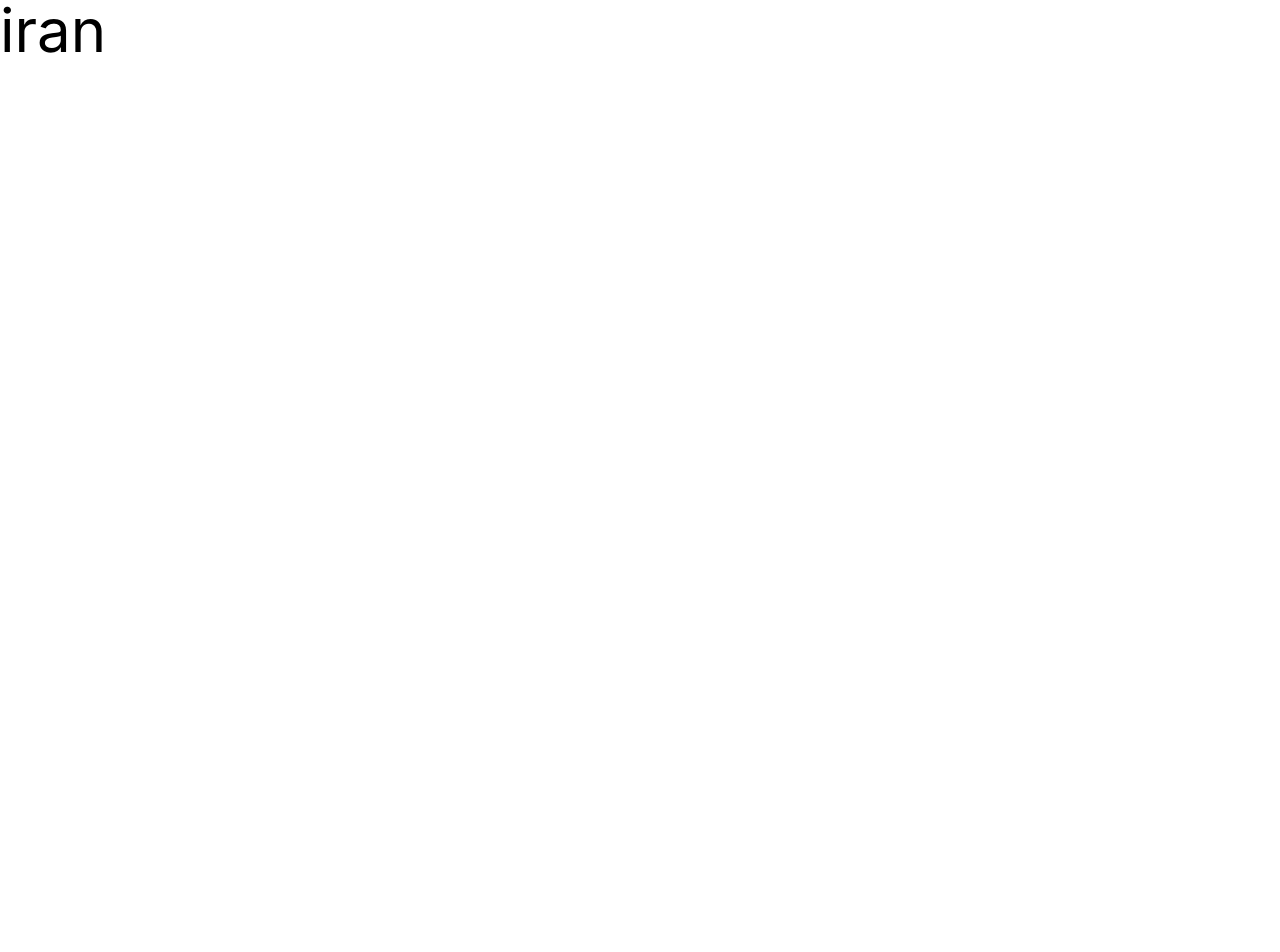
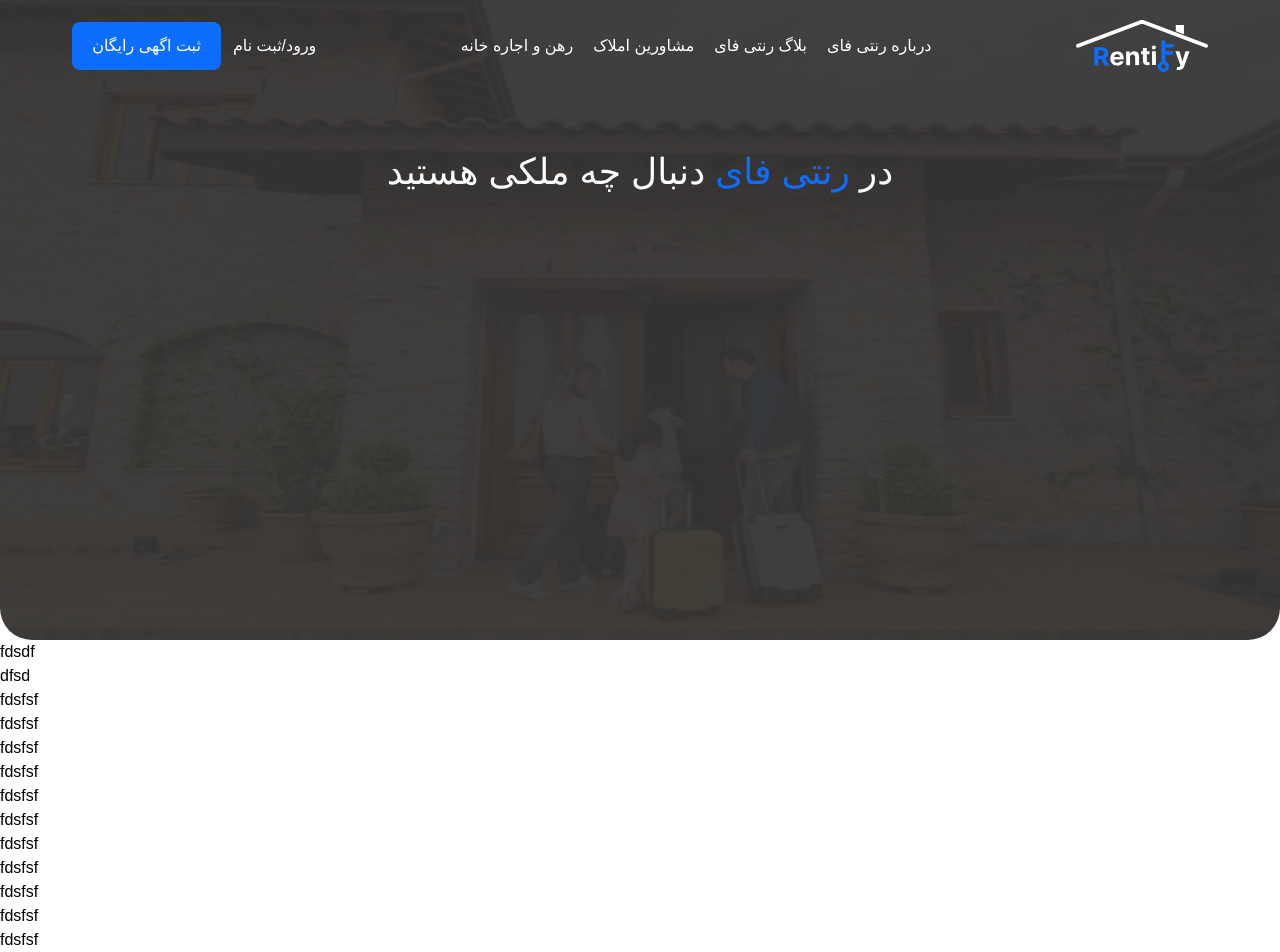
Before and after one commit to Parsa-Barouz/Rentify-Rent-Home-Community, a React (Vite) app: page / in a window 1280 px wide. Shown: the top 952 px of the page. Before the commit the page ends 800 px from the top, so only its background shows below. Built offline with nearby package versions, Linux system fonts and the light colour scheme; a small style sheet from the web is missing.

Commit message:
Update Header

```diff
--- a/index.html
+++ b/index.html
@@ -4,6 +4,7 @@
     <meta charset="UTF-8" />
     <link rel="icon" type="image/svg+xml" href="/favicon.svg" />
     <meta name="viewport" content="width=device-width, initial-scale=1.0" />
+<link href="https://cdn.jsdelivr.net/gh/rastikerdar/vazirmatn@v33.003/Vazirmatn-font-face.css" rel="stylesheet" type="text/css" />
     <title>rentify</title>
   </head>
   <body>
--- a/package.json
+++ b/package.json
@@ -13,7 +13,8 @@
     "@tailwindcss/vite": "^4.3.1",
     "react": "^19.2.7",
     "react-dom": "^19.2.7",
-    "tailwindcss": "^4.3.1"
+    "tailwindcss": "^4.3.1",
+    "vazirmatn": "^33.0.3"
   },
   "devDependencies": {
     "@eslint/js": "^10.0.1",
--- a/src/App.jsx
+++ b/src/App.jsx
@@ -3,11 +3,15 @@ import reactLogo from './assets/react.svg'
 import viteLogo from './assets/vite.svg'
 import heroImg from './assets/hero.png'
 import './App.css'
-
+import Header from './Header'
 function App() {
   return(
 
-    <div className='text-6xl'>iran</div>
+    <div className='container'>
+
+<Header/>
+
+    </div>
 
   )
 
--- /dev/null
+++ b/src/Header.jsx
@@ -0,0 +1,66 @@
+import React from 'react'
+import img1Family from  './assets/images/wmremove-transformed.jpeg'
+import Navbar from './Navbar'
+export default function Header() {
+  return (
+
+<header >
+
+
+<div className='w-screen h-screen'>
+
+
+  <div className='bakimg ' >
+
+<img className='w-full h-[80vh] object-fill rounded-b-4xl '   style={{ filter: "brightness(0.07)", opacity:0.8 }}  src={img1Family} alt="" />
+
+<div className='absolute top-0 left-0 w-full z-10'>
+
+<Navbar/>
+
+<div className="title">
+
+<div className='flex justify-center mt-20'>
+
+<h1 className='text-white text-4xl'>در <span className='text-[#0D6EFD]'>رنتی فای </span> دنبال چه ملکی هستید </h1>
+
+</div>
+
+</div>
+
+
+</div>
+
+
+
+
+
+    </div>
+
+<div>fdsdf</div>
+<div>dfsd</div>
+<div>fdsfsf</div>
+<div>fdsfsf</div>
+<div>fdsfsf</div>
+<div>fdsfsf</div>
+<div>fdsfsf</div>
+<div>fdsfsf</div>
+<div>fdsfsf</div>
+<div>fdsfsf</div>
+<div>fdsfsf</div>
+<div>fdsfsf</div>
+<div>fdsfsf</div>
+<div>fdsfsf</div>
+<div>fdsfsf</div>
+<div>fdsfsf</div>
+<div>fdsfsf</div>
+
+</div>
+
+
+
+</header>
+
+
+  )
+}
--- /dev/null
+++ b/src/Navbar.jsx
@@ -0,0 +1,84 @@
+import React from 'react'
+
+function Navbar() {
+    return (
+        <nav className='text-white mt-5'>
+
+            <div className='flex items-center justify-around '>
+
+
+                <div className="btn flex items-center gap-3">
+
+
+                    <div className="Advertisement-registration">
+
+                        <button className='cursor-pointer bg-[#0D6EFD] px-5 py-3 rounded-lg'>ثبت اگهی رایگان</button>
+
+
+                    </div>
+                    <div className="singup">
+                        <button className='cursor-pointer'>ورود/ثبت نام</button>
+                    </div>
+                </div>
+
+
+                <div className="list">
+
+
+                    <div className="listgroup">
+
+                        <div className="listitem">
+
+
+                            <ul className='flex items-center gap-5 '>
+
+                                <li className='cursor-pointer' > <a href="#">   رهن و اجاره خانه  </a></li>
+                                <li className='cursor-pointer' > <a href="#">    مشاورین املاک </a></li>
+                                <li className='cursor-pointer' > <a href="#">   بلاگ رنتی فای  </a></li>
+                                <li className='cursor-pointer' > <a href="#">    درباره رنتی فای </a> </li>
+
+                            </ul>
+
+
+                        </div>
+
+                    </div>
+
+                </div>
+
+
+
+                <div className="Logo">
+
+                    <div className="grouplogo">
+
+                        <div className="logosvg">
+
+                            <svg width="132" height="52" viewBox="0 0 132 52" fill="none" xmlns="http://www.w3.org/2000/svg">
+                                <path d="M67.0015 4.11711C66.3567 3.87415 65.6433 3.87415 64.9985 4.11711L2.71589 27.5847C1.6844 27.9734 0.527937 27.4659 0.132853 26.4512C-0.26223 25.4364 0.253675 24.2988 1.28516 23.9101L63.5678 0.442547C65.1338 -0.147515 66.8662 -0.147516 68.4322 0.442547L130.715 23.9101C131.746 24.2988 132.262 25.4364 131.867 26.4512C131.472 27.4659 130.316 27.9734 129.284 27.5847L67.0015 4.11711Z" fill="white" />
+                                <path fill-rule="evenodd" clip-rule="evenodd" d="M41.2946 45.6073C39.8583 45.6223 38.6189 45.3489 37.5764 44.7874C36.5399 44.2198 35.7371 43.4113 35.1682 42.3619C34.5991 41.3065 34.3067 40.0545 34.291 38.6058C34.2757 37.1929 34.541 35.95 35.087 34.8771C35.6329 33.8042 36.4087 32.9644 37.4143 32.3577C38.4259 31.751 39.6166 31.4405 40.9862 31.4263C41.9073 31.4167 42.7664 31.5539 43.5635 31.8377C44.3665 32.1156 45.0682 32.5406 45.6683 33.1127C46.2746 33.6847 46.7491 34.4072 47.0919 35.2801C47.4347 36.147 47.6124 37.1647 47.6251 38.3332L47.6364 39.3795L38.1279 39.4782L38.128 39.4872C38.1354 40.1668 38.269 40.7527 38.5289 41.2448C38.7949 41.737 39.1657 42.1147 39.6413 42.3781C40.1169 42.6414 40.6789 42.7697 41.3274 42.763C41.7576 42.7585 42.1509 42.6948 42.5072 42.5719C42.8634 42.4489 43.1675 42.2669 43.4195 42.0258C43.6714 41.7847 43.8622 41.4906 43.9917 41.1434L47.5758 41.3387C47.4032 42.1871 47.0385 42.9303 46.4818 43.568C45.931 44.1998 45.2152 44.6961 44.3342 45.0571C43.4592 45.412 42.446 45.5954 41.2946 45.6073ZM38.4786 35.7631C38.2482 36.1725 38.124 36.6239 38.106 37.1174L43.9656 37.0565C43.9596 36.5081 43.8332 36.0234 43.5862 35.6027C43.3392 35.1819 42.9992 34.8545 42.5664 34.6206C42.1395 34.3805 41.6443 34.2635 41.0807 34.2693C40.4928 34.2754 39.9731 34.415 39.5215 34.688C39.0759 34.9549 38.7282 35.3133 38.4786 35.7631Z" fill="white" />
+                                <path d="M54.0138 37.2652L54.0999 45.2061L50.2275 45.2463L50.0784 31.5107L53.7691 31.4724L53.7954 33.8958L53.959 33.8941C54.2594 33.092 54.7707 32.4547 55.4929 31.9821C56.215 31.5036 57.0942 31.259 58.1305 31.2482C59.1002 31.2382 59.9478 31.438 60.6735 31.8479C61.3992 32.2577 61.9663 32.848 62.3746 33.6189C62.783 34.3838 62.9929 35.2998 63.0045 36.3669L63.0994 45.1126L59.2269 45.1528L59.1394 37.0867C59.1363 36.2461 58.911 35.5926 58.4635 35.1262C58.016 34.6539 57.4043 34.4217 56.6286 34.4298C56.1074 34.4352 55.6481 34.5503 55.2505 34.775C54.859 34.9997 54.5534 35.3248 54.3337 35.7504C54.1201 36.17 54.0134 36.6749 54.0138 37.2652Z" fill="white" />
+                                <path d="M73.4292 31.2682L73.4603 34.1298L70.8332 34.1571L70.9053 40.8102C70.9092 41.162 70.9667 41.4356 71.0779 41.6312C71.189 41.8209 71.342 41.9534 71.5368 42.0289C71.7376 42.1043 71.9683 42.1407 72.2289 42.138C72.4107 42.1361 72.5923 42.1193 72.7738 42.0876C72.9553 42.05 73.0943 42.0217 73.1911 42.0028L73.8309 44.8312C73.6376 44.8928 73.3657 44.9642 73.015 45.0454C72.6644 45.1325 72.2377 45.1876 71.7349 45.2107C70.802 45.2562 69.9826 45.1425 69.2766 44.8696C68.5766 44.5966 68.0295 44.167 67.6352 43.5809C67.241 42.9947 67.042 42.2515 67.0383 41.3512L66.9607 34.1973L65.0517 34.2171L65.0207 31.3555L66.9296 31.3357L66.8939 28.0449L70.7664 28.0047L70.8021 31.2955L73.4292 31.2682Z" fill="white" />
+                                <path d="M76.1008 44.9776L75.9518 31.242L79.8243 31.2018L79.9733 44.9373L76.1008 44.9776Z" fill="white" />
+                                <path d="M77.8779 29.4512C77.3022 29.4572 76.8063 29.2745 76.3901 28.9032C75.9799 28.5259 75.7719 28.0719 75.7662 27.5414C75.7605 27.0167 75.9586 26.5645 76.3606 26.1847C76.7685 25.7989 77.2604 25.603 77.8361 25.597C78.4118 25.591 78.9048 25.7767 79.3149 26.154C79.7311 26.5253 79.9421 26.9733 79.9477 27.4979C79.9535 28.0285 79.7524 28.4867 79.3444 28.8725C78.9425 29.2523 78.4536 29.4452 77.8779 29.4512Z" fill="white" />
+                                <path fill-rule="evenodd" clip-rule="evenodd" d="M18.4272 45.5765L18.2285 27.2625L25.5735 27.1862C26.9795 27.1716 28.1821 27.4065 29.1813 27.891C30.1866 28.3695 30.9547 29.0561 31.4856 29.9509C32.0226 30.8397 32.2976 31.8892 32.3107 33.0994C32.3239 34.3155 32.0686 35.3646 31.5448 36.2465C31.021 37.1224 30.2555 37.7981 29.2485 38.2736C29.1933 38.2999 29.1374 38.3254 29.0809 38.3502L33.1081 45.4241L28.7629 45.4692L25.1661 39.0136L22.2929 39.0435L22.3633 45.5357L18.4272 45.5765ZM22.2591 35.9315L24.9317 35.9037C25.6832 35.8959 26.3063 35.7881 26.801 35.5802C27.2957 35.3724 27.6621 35.0645 27.9001 34.6566C28.1442 34.2486 28.263 33.7436 28.2564 33.1415C28.2498 32.5334 28.12 32.022 27.867 31.6072C27.6201 31.1924 27.244 30.8804 26.7387 30.671C26.2393 30.4555 25.6109 30.3518 24.8534 30.3596L22.199 30.3872L22.2591 35.9315Z" fill="#0D6EFD" />
+                                <path fill-rule="evenodd" clip-rule="evenodd" d="M89.3249 34.7105V41.5599C91.4816 42.3077 93.0232 44.2913 93.0232 46.6208C93.0232 49.5914 90.5162 51.9996 87.4235 51.9996C84.3309 51.9996 81.8239 49.5914 81.8239 46.6208C81.8239 44.3629 83.2722 42.4299 85.3252 41.6323V20.495H89.3249V23.9528H97.7244V27.4107H89.3249V31.2527H96.9244V34.7105H89.3249ZM85.0456 46.6208C85.0456 47.8823 86.1102 48.905 87.4235 48.905C88.7369 48.905 89.8015 47.8823 89.8015 46.6208C89.8015 45.3592 88.7369 44.3365 87.4235 44.3365C86.1102 44.3365 85.0456 45.3592 85.0456 46.6208Z" fill="#0D6EFD" />
+                                <path d="M102.906 50.0425C102.415 50.0425 101.955 50.0037 101.524 49.9262C101.1 49.8547 100.748 49.7622 100.47 49.649L101.342 46.8051C101.797 46.9422 102.206 47.0168 102.57 47.0287C102.939 47.0406 103.258 46.9571 103.524 46.7783C103.797 46.5994 104.018 46.2954 104.188 45.8661L104.415 45.2848L99.4061 31.155H103.479L106.37 41.2426H106.515L109.433 31.155H113.533L108.106 46.3759C107.845 47.1151 107.491 47.759 107.042 48.3075C106.6 48.862 106.039 49.2883 105.361 49.5864C104.682 49.8904 103.864 50.0425 102.906 50.0425Z" fill="white" />
+                                <path d="M99.9886 5.12437H107.738C107.848 5.12437 107.938 5.21246 107.938 5.32112V13.9771C107.938 14.1155 107.796 14.2106 107.665 14.1605L99.9162 11.2017C99.8393 11.1724 99.7886 11.0995 99.7886 11.0183V5.32112C99.7886 5.21246 99.8781 5.12437 99.9886 5.12437Z" fill="white" />
+                            </svg>
+
+
+                        </div>
+
+                    </div>
+
+                </div>
+
+            </div>
+
+
+
+        </nav>)
+}
+
+export default Navbar
--- a/src/index.css
+++ b/src/index.css
@@ -1 +1,5 @@
 @import "tailwindcss";
+
+body {
+    font-family: Vazirmatn, sans-serif;
+}
```
Also changed, not shown: src/assets/images/wmremove-transformed.jpeg (added), 1 other file (tests, documents, lock files or other folders).
